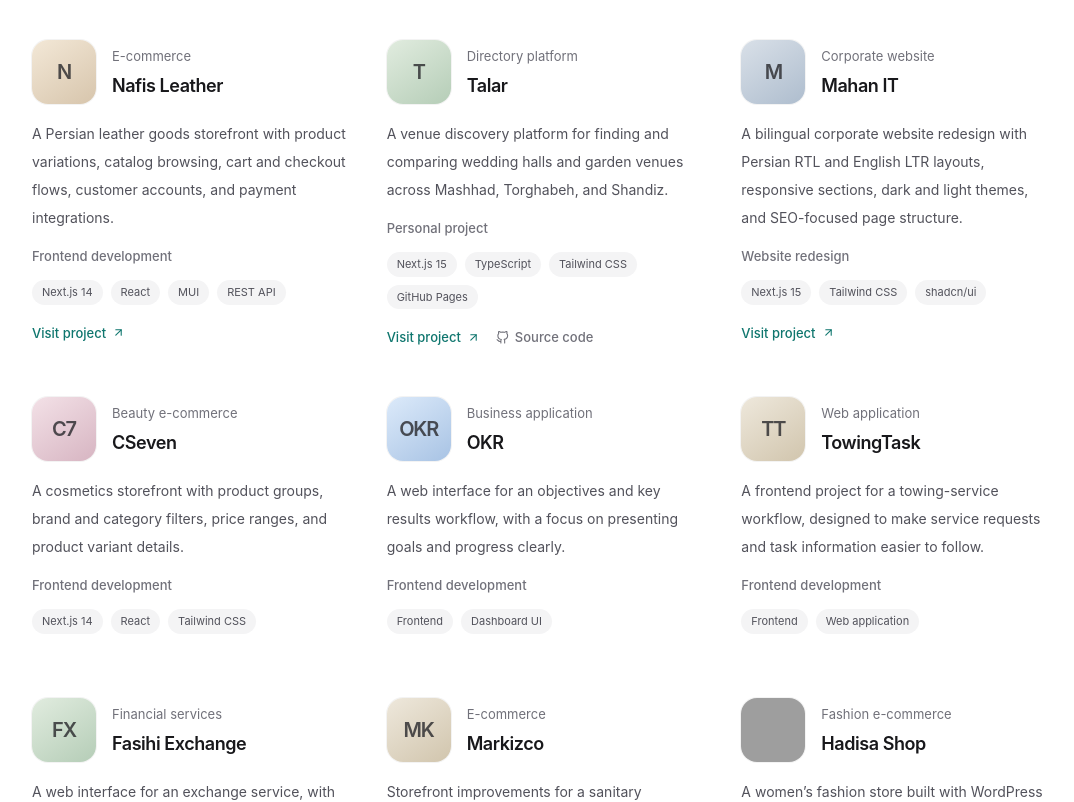
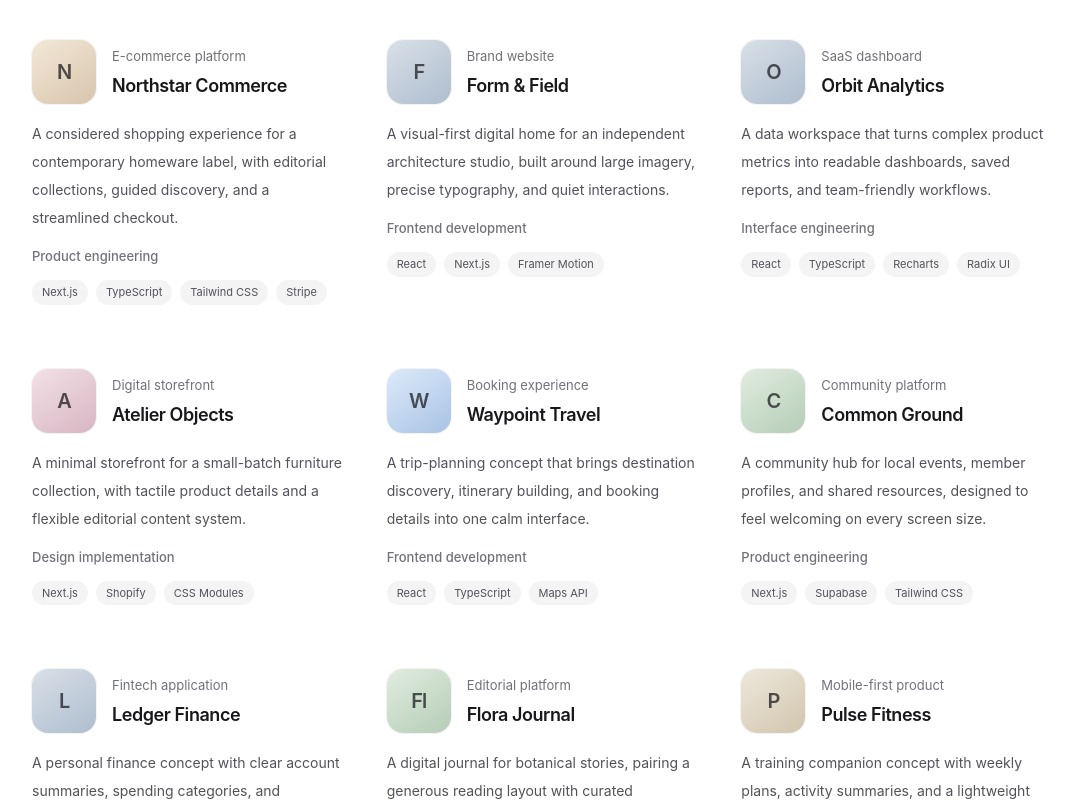
Before and after one commit to Amirsaboor/PersonalWebsite, a Next.js app: page /PersonalWebsite/projects in a window 1280 px wide. Shown: the part 360-1162 px from the top of the page, without its empty margins (96-1170 px from the left). Built offline with nearby package versions, Linux system fonts and the light colour scheme; grey boxes are pictures that could not be loaded.

Commit message:
Build fictional portfolio content and project showcase

```diff
--- a/src/data/projects.js
+++ b/src/data/projects.js
@@ -1,147 +1,101 @@
 export const projects = [
   {
-    id: 'nafis',
-    name: 'Nafis Leather',
-    category: 'E-commerce',
-    role: 'Frontend development',
-    description: 'A Persian leather goods storefront with product variations, catalog browsing, cart and checkout flows, customer accounts, and payment integrations.',
-    stack: ['Next.js 14', 'React', 'MUI', 'REST API'],
-    href: 'https://nafisleatherco.net/',
-    image: null,
+    id: 'northstar',
+    name: 'Northstar Commerce',
+    category: 'E-commerce platform',
+    role: 'Product engineering',
+    description: 'A considered shopping experience for a contemporary homeware label, with editorial collections, guided discovery, and a streamlined checkout.',
+    stack: ['Next.js', 'TypeScript', 'Tailwind CSS', 'Stripe'],
     mark: 'N',
     tone: 'warm',
+    visual: 'commerce',
   },
   {
-    id: 'talar',
-    name: 'Talar',
-    category: 'Directory platform',
-    role: 'Personal project',
-    description: 'A venue discovery platform for finding and comparing wedding halls and garden venues across Mashhad, Torghabeh, and Shandiz.',
-    stack: ['Next.js 15', 'TypeScript', 'Tailwind CSS', 'GitHub Pages'],
-    href: 'https://amirsaboor.github.io/Talar/',
-    source: 'https://github.com/Amirsaboor/Talar',
-    image: null,
-    mark: 'T',
-    tone: 'green',
+    id: 'form-studio',
+    name: 'Form & Field',
+    category: 'Brand website',
+    role: 'Frontend development',
+    description: 'A visual-first digital home for an independent architecture studio, built around large imagery, precise typography, and quiet interactions.',
+    stack: ['React', 'Next.js', 'Framer Motion'],
+    mark: 'F',
+    tone: 'ink',
+    visual: 'editorial',
   },
   {
-    id: 'mahan',
-    name: 'Mahan IT',
-    category: 'Corporate website',
-    role: 'Website redesign',
-    description: 'A bilingual corporate website redesign with Persian RTL and English LTR layouts, responsive sections, dark and light themes, and SEO-focused page structure.',
-    stack: ['Next.js 15', 'Tailwind CSS', 'shadcn/ui'],
-    href: 'https://new.mahan-it.com/',
-    image: null,
-    mark: 'M',
-    tone: 'ink',
+    id: 'orbit',
+    name: 'Orbit Analytics',
+    category: 'SaaS dashboard',
+    role: 'Interface engineering',
+    description: 'A data workspace that turns complex product metrics into readable dashboards, saved reports, and team-friendly workflows.',
+    stack: ['React', 'TypeScript', 'Recharts', 'Radix UI'],
+    mark: 'O',
+    tone: 'violet',
+    visual: 'dashboard',
   },
   {
-    id: 'cseven',
-    name: 'CSeven',
-    category: 'Beauty e-commerce',
-    role: 'Frontend development',
-    description: 'A cosmetics storefront with product groups, brand and category filters, price ranges, and product variant details.',
-    stack: ['Next.js 14', 'React', 'Tailwind CSS'],
-    href: null,
-    image: null,
-    mark: 'C7',
+    id: 'atelier',
+    name: 'Atelier Objects',
+    category: 'Digital storefront',
+    role: 'Design implementation',
+    description: 'A minimal storefront for a small-batch furniture collection, with tactile product details and a flexible editorial content system.',
+    stack: ['Next.js', 'Shopify', 'CSS Modules'],
+    mark: 'A',
     tone: 'rose',
+    visual: 'store',
   },
   {
-    id: 'okr',
-    name: 'OKR',
-    category: 'Business application',
+    id: 'waypoint',
+    name: 'Waypoint Travel',
+    category: 'Booking experience',
     role: 'Frontend development',
-    description: 'A web interface for an objectives and key results workflow, with a focus on presenting goals and progress clearly.',
-    stack: ['Frontend', 'Dashboard UI'],
-    href: null,
-    image: null,
-    mark: 'OKR',
+    description: 'A trip-planning concept that brings destination discovery, itinerary building, and booking details into one calm interface.',
+    stack: ['React', 'TypeScript', 'Maps API'],
+    mark: 'W',
     tone: 'blue',
+    visual: 'travel',
   },
   {
-    id: 'towing-task',
-    name: 'TowingTask',
-    category: 'Web application',
-    role: 'Frontend development',
-    description: 'A frontend project for a towing-service workflow, designed to make service requests and task information easier to follow.',
-    stack: ['Frontend', 'Web application'],
-    href: null,
-    image: null,
-    mark: 'TT',
-    tone: 'sand',
+    id: 'common-ground',
+    name: 'Common Ground',
+    category: 'Community platform',
+    role: 'Product engineering',
+    description: 'A community hub for local events, member profiles, and shared resources, designed to feel welcoming on every screen size.',
+    stack: ['Next.js', 'Supabase', 'Tailwind CSS'],
+    mark: 'C',
+    tone: 'green',
+    visual: 'community',
   },
   {
-    id: 'fasihi-exchange',
-    name: 'Fasihi Exchange',
-    category: 'Financial services',
-    role: 'Frontend development',
-    description: 'A web interface for an exchange service, with a focus on clear financial information and straightforward user flows.',
-    stack: ['Frontend', 'Exchange UI'],
-    href: null,
-    image: null,
-    mark: 'FX',
-    tone: 'green',
+    id: 'ledger',
+    name: 'Ledger Finance',
+    category: 'Fintech application',
+    role: 'UI development',
+    description: 'A personal finance concept with clear account summaries, spending categories, and approachable transaction history.',
+    stack: ['React', 'TypeScript', 'Chart.js'],
+    mark: 'L',
+    tone: 'ink',
+    visual: 'finance',
   },
   {
-    id: 'markizco',
-    name: 'Markizco',
-    category: 'E-commerce',
-    role: 'WooCommerce customization',
-    description: 'Storefront improvements for a sanitary equipment shop, including multilingual product content, variation selection UX, and performance refinement.',
-    stack: ['WordPress', 'WooCommerce', 'Polylang', 'Woodmart'],
-    href: 'https://markizco.ir/',
-    image: null,
-    mark: 'MK',
-    tone: 'sand',
+    id: 'flora',
+    name: 'Flora Journal',
+    category: 'Editorial platform',
+    role: 'Web design & build',
+    description: 'A digital journal for botanical stories, pairing a generous reading layout with curated collections and author pages.',
+    stack: ['Next.js', 'MDX', 'Tailwind CSS'],
+    mark: 'Fl',
+    tone: 'green',
+    visual: 'editorial',
   },
   {
-    id: 'hadisa',
-    name: 'Hadisa Shop',
-    category: 'Fashion e-commerce',
-    role: 'WordPress implementation',
-    description: 'A women’s fashion store built with WordPress and Elementor, including WooCommerce product pages, online payment, and SEO setup.',
-    stack: ['WordPress', 'Elementor', 'WooCommerce', 'ZarinPal', 'Rank Math'],
-    href: null,
-    image: '/PersonalWebsite/images/project/hadisa/1.png',
-    mark: 'H',
-    tone: 'rose',
-  },
-  {
-    id: 'cafe-menu',
-    name: 'Cafe Menu',
-    category: 'Restaurant website',
+    id: 'pulse',
+    name: 'Pulse Fitness',
+    category: 'Mobile-first product',
     role: 'Frontend development',
-    description: 'A mobile-friendly digital menu created to replace printed menus and make browsing a café’s offerings easier.',
-    stack: ['Responsive UI', 'Frontend'],
-    href: null,
-    image: '/PersonalWebsite/images/project/Menu/1.png',
-    mark: 'CM',
+    description: 'A training companion concept with weekly plans, activity summaries, and a lightweight progress-tracking experience.',
+    stack: ['React', 'PWA', 'CSS'],
+    mark: 'P',
     tone: 'sand',
-  },
-  {
-    id: 'fast-food',
-    name: 'Fast Food Menu',
-    category: 'Ordering experience',
-    role: 'Practice project',
-    description: 'A restaurant menu and ordering demo with category browsing and a mobile-first layout.',
-    stack: ['Next.js', 'React'],
-    href: null,
-    image: '/PersonalWebsite/images/project/FastFood/1.png',
-    mark: 'FF',
-    tone: 'warm',
-  },
-  {
-    id: 'movie',
-    name: 'Movie Finder',
-    category: 'Learning project',
-    role: 'React practice',
-    description: 'A React practice project for browsing movie information and exploring a movie-catalog interface.',
-    stack: ['React', 'JavaScript', 'API'],
-    href: null,
-    image: '/PersonalWebsite/images/project/movie/1.png',
-    mark: 'MF',
-    tone: 'ink',
+    visual: 'fitness',
   },
 ]
```
